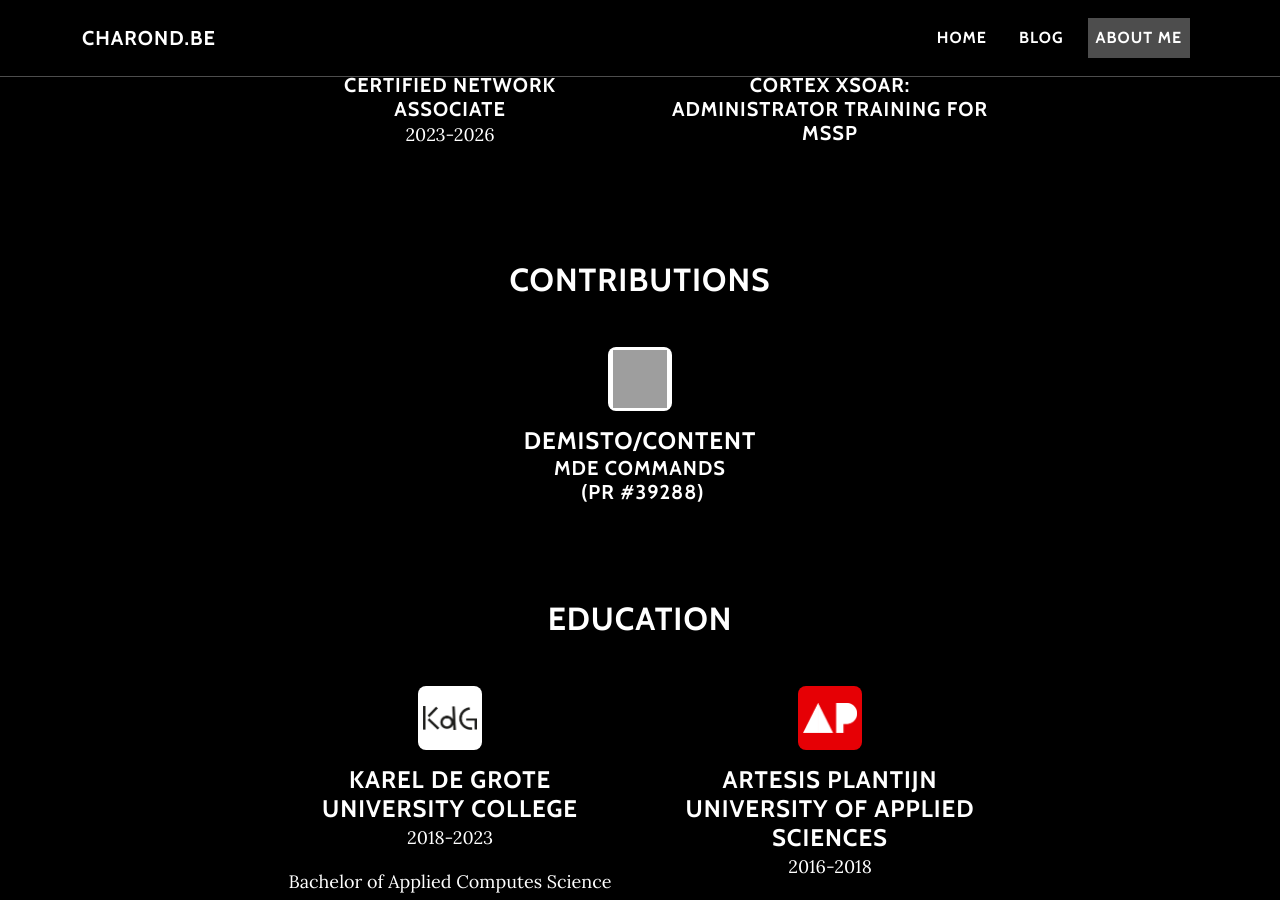
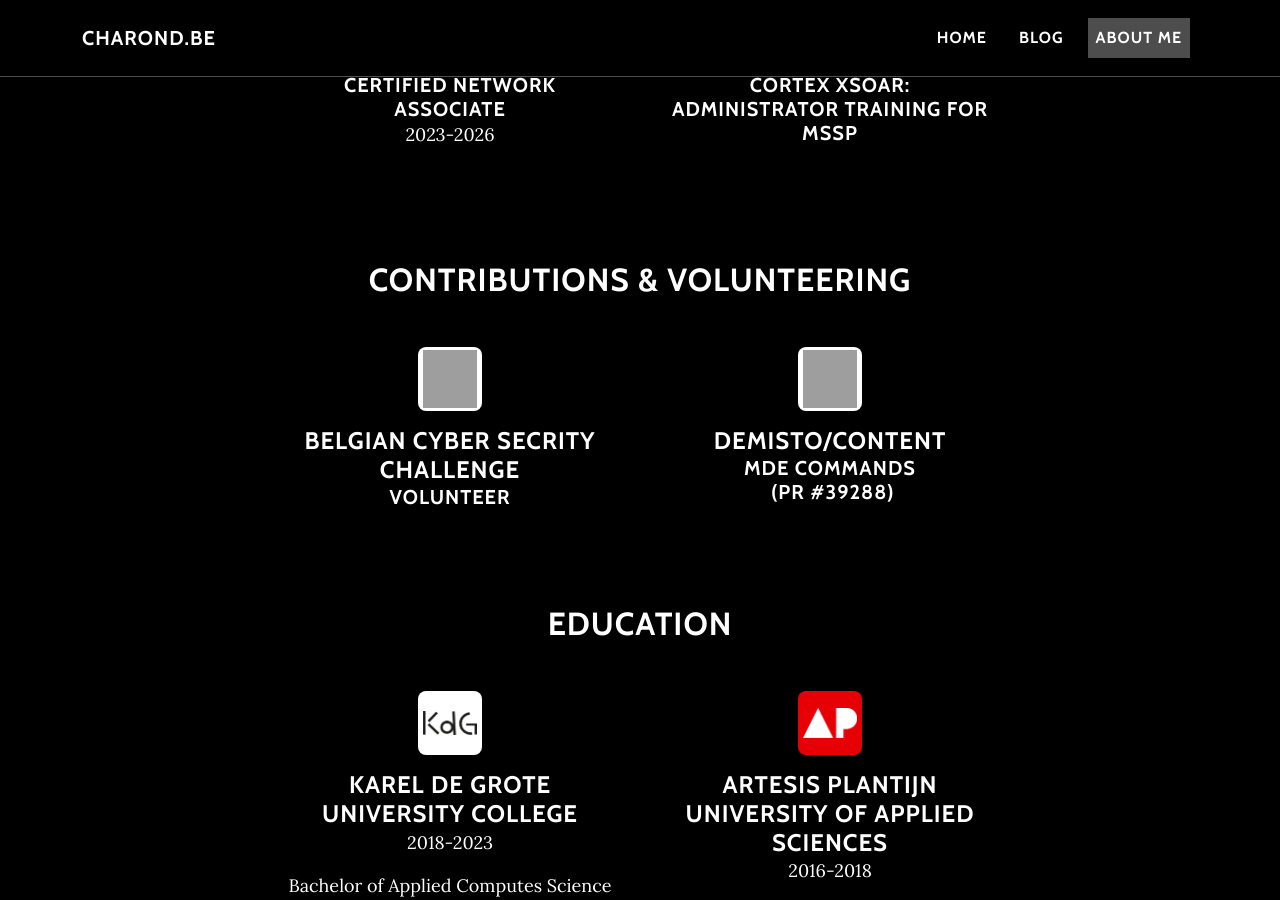
Before and after one commit to CharonDB/CharonDB.github.io, a Jekyll site: the page about.html, which Jekyll copies as it is, in a window 1280 px wide and 900 px high, scrolled down 1939 px. Built offline with Jekyll 4.4.1, drawn with Linux system fonts in a browser that asks for light colours; grey boxes are pictures that could not be loaded.

Commit message:
Included volunteering to contributions section

```diff
--- a/about.html
+++ b/about.html
@@ -106,10 +106,19 @@
     <div class="container-xl d-xl-block py-4 py-xl-5" style="padding-bottom: 0;">
         <div class="row mb-5">
             <div class="col-md-8 col-xl-6 text-center mx-auto">
-                <h2 style="margin-bottom:0;">Contributions</h2>
+                <h2 style="margin-bottom:0;">Contributions &amp; Volunteering</h2>
             </div>
         </div>
         <div class="row gy-4 row-cols-1 row-cols-md-2 row-cols-xl-3 d-xl-flex justify-content-xl-center d-xxl-flex justify-content-xxl-center">
+            <div class="col">
+                <div class="text-center d-flex flex-column align-items-center align-items-xl-center">
+                    <div class="d-flex flex-shrink-0 justify-content-center align-items-center bs-icon-lg bs-icon-rounded bs-icon-primary d-inline-block mb-3 bs-icon lg" style="background:rgb(255,255,255);"><img src="https://media.licdn.com/dms/image/v2/C4D0BAQE983yeiaxO5Q/company-logo_200_200/company-logo_200_200/0/1630513188603?e=1748476800&amp;v=beta&amp;t=rHw07SqSz0RpHdzeihZcEuGaYFgt1jh9twHhHrh8A-k" width="90%" style="width:85%;" height="90%"></div>
+                    <div class="px-3">
+                        <h4 style="margin-bottom:0;">Belgian Cyber Secrity Challenge</h4>
+                        <h5 style="margin-bottom:0;">Volunteer</h5>
+                    </div>
+                </div>
+            </div>
             <div class="col">
                 <div class="text-center d-flex flex-column align-items-center align-items-xl-center">
                     <div class="d-flex flex-shrink-0 justify-content-center align-items-center bs-icon-lg bs-icon-rounded bs-icon-primary d-inline-block mb-3 bs-icon lg" style="background:rgb(255,255,255);"><img src="https://avatars.githubusercontent.com/u/11011767?s=48&amp;v=4" width="90%" style="width:85%;" height="90%"></div>
```
